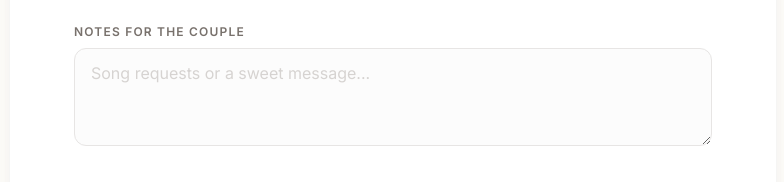
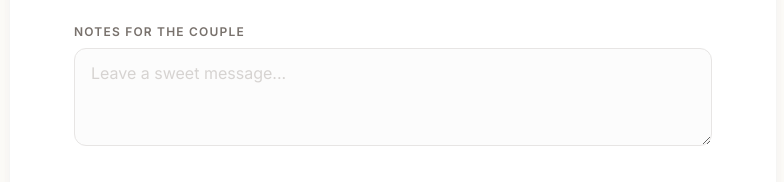
Before and after one commit to ghghyo/WeddingSaveTheDate, a React (Vite) app: page / in a window 1280 px wide. Shown: the part 1339-1521 px from the top of the page, without its empty margins (247-1031 px from the left). Built offline with nearby package versions, Linux system fonts and the light colour scheme; a web font is replaced by a local one.

Commit message:
Update placeholder text in RSVPForm

```diff
--- a/components/RSVPForm.tsx
+++ b/components/RSVPForm.tsx
@@ -169,7 +169,7 @@ const RSVPForm: React.FC<Props> = ({ onSubmit }) => {
               className={inputClasses}
               value={formData.notes}
               onChange={e => setFormData({ ...formData, notes: e.target.value })}
-              placeholder="Song requests or a sweet message..."
+              placeholder="Leave a sweet message..."
             />
           </div>
         </div>
```
